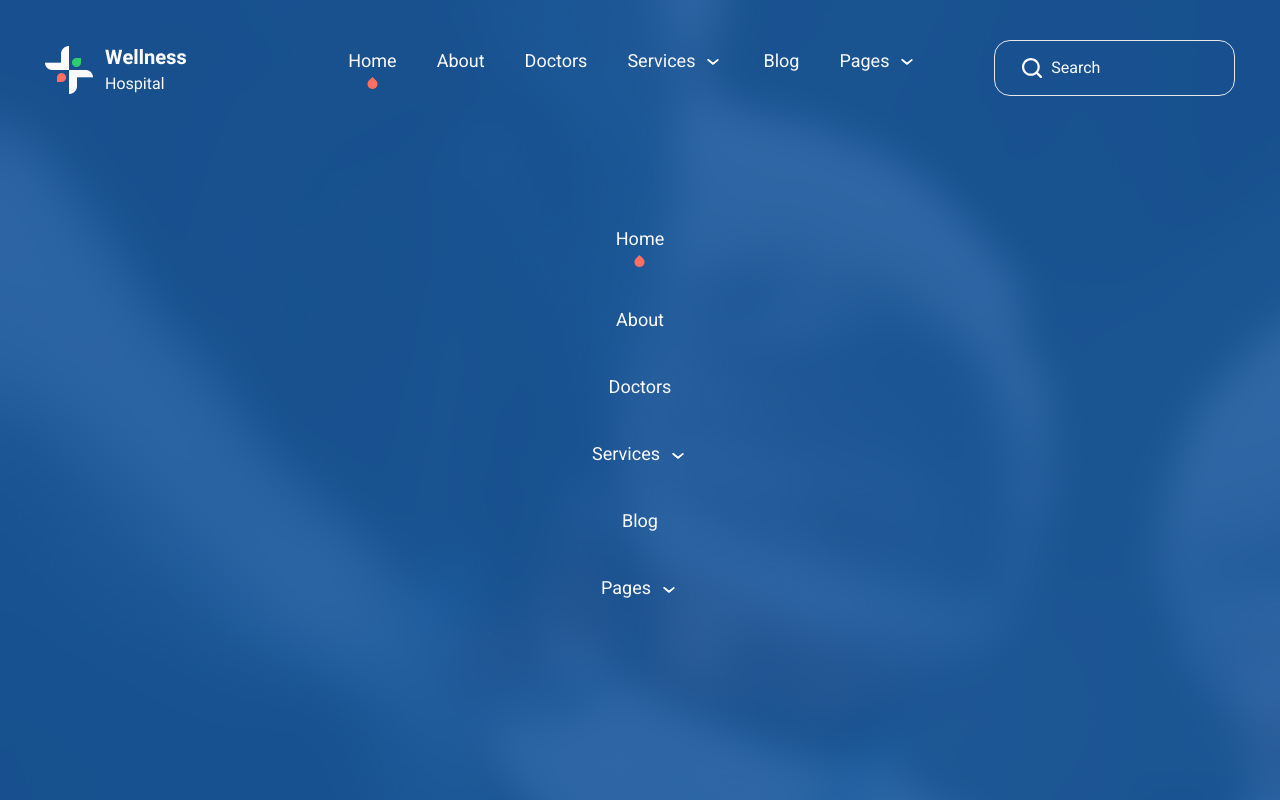
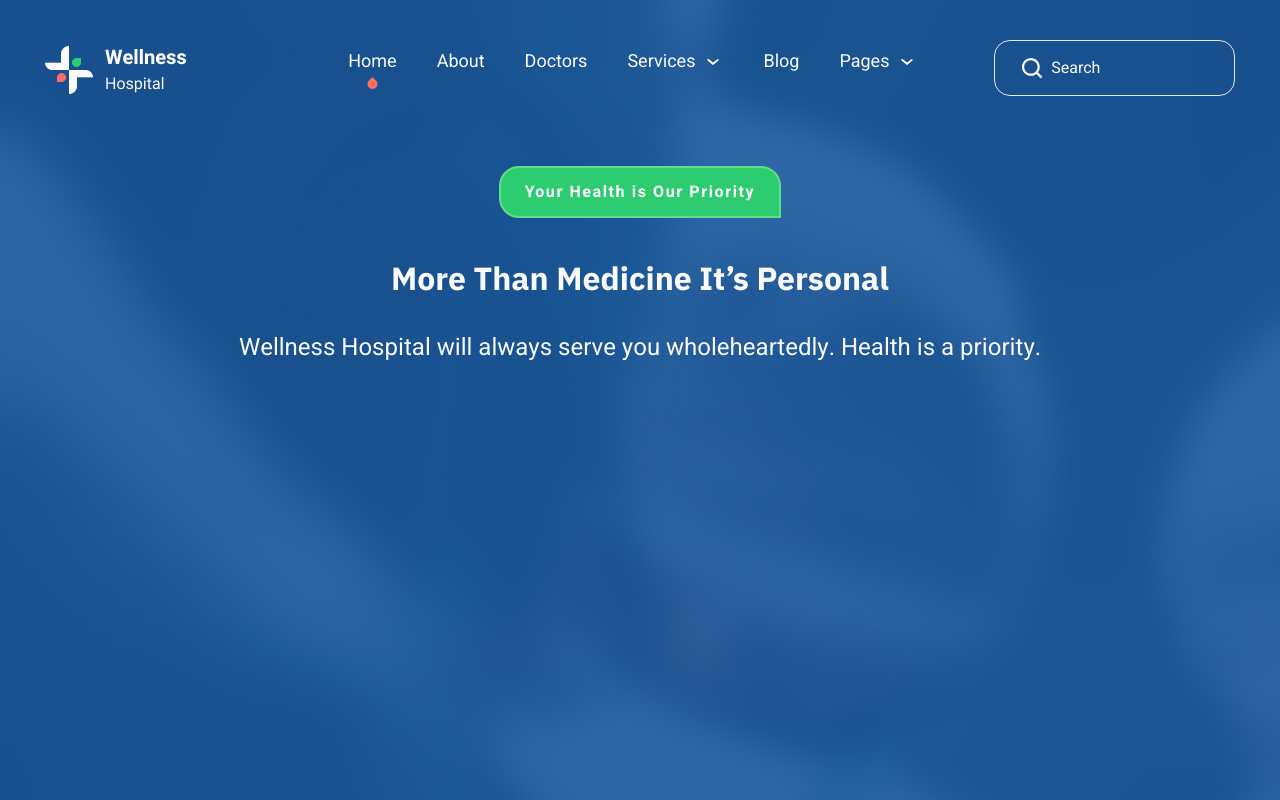
Before and after one commit to Aashman15/wellness-hospital, a React (Vite) app: page / in a window 1280 px wide. Shown: the top 800 px of the page. Built offline with nearby package versions, Linux system fonts and the light colour scheme.

Commit message:
working on hero section

```diff
--- a/src/App.jsx
+++ b/src/App.jsx
@@ -1,14 +1,20 @@
-import React from 'react';
+import React, { useContext } from 'react';
 import Navbar from './components/navbar/Navbar';
 import HeroSection from './sections/HeroSection';
+import Sections from './sections/Sections';
+import { AppContext } from './context/AppContext';
+import Menu from './components/Menu';
 
 const App = () => {
+  const { isMenuOpen } = useContext(AppContext);
+
   return (
     <>
       <div className="bg-nav-hero">
         <Navbar />
-        <HeroSection />
+        {isMenuOpen ? <Menu /> : <HeroSection />}
       </div>
+      {!isMenuOpen && <Sections />}
     </>
   );
 };
--- /dev/null
+++ b/src/components/NoRadiusOnRightBottomCorner.jsx
@@ -0,0 +1,17 @@
+import React from 'react';
+import { twMerge } from 'tailwind-merge';
+
+const NoRadiusOnRightBottomCorner = ({ text, className }) => {
+  return (
+    <div
+      className={twMerge(
+        'inline-block rounded-t-[20px] rounded-bl-[20px] border-2 border-green-light bg-green px-6 py-3 text-base font-bold tracking-widest text-gray-light',
+        className,
+      )}
+    >
+      <p>{text}</p>
+    </div>
+  );
+};
+
+export default NoRadiusOnRightBottomCorner;
--- a/src/components/navbar/MobileNavbar.jsx
+++ b/src/components/navbar/MobileNavbar.jsx
@@ -1,11 +1,15 @@
-import React from 'react';
+import React, { useContext } from 'react';
 import hamburgerUrl from '../../assets/icons/hamburger.svg';
+import closeUrl from '../../assets/icons/close.svg';
 import wellnessLogoUrl from '../../assets/images/wellness-logo.png';
 import { Link } from 'react-router-dom';
+import { AppContext } from '../../context/AppContext.jsx';
 
 const MobileNavbar = () => {
+  const { isMenuOpen, toggleIsMenuOpen } = useContext(AppContext);
+
   return (
-    <nav className="flex justify-between wrapper pt-[1.875rem] pb-[4.375rem] md:hidden">
+    <nav className="wrapper flex justify-between pb-[4.375rem] pt-[1.875rem] md:hidden">
       <Link to="/">
         <img
           src={wellnessLogoUrl}
@@ -14,14 +18,24 @@ const MobileNavbar = () => {
           alt="wellness logo"
         />
       </Link>
-      <Link to="/">
+      <Link onClick={toggleIsMenuOpen}>
+        {isMenuOpen ? (
           <img
-          className="w-12 h-12"
+            className="h-12 w-12"
+            src={closeUrl}
+            width="48"
+            height="48"
+            alt="close"
+          />
+        ) : (
+          <img
+            className="h-12 w-12"
             src={hamburgerUrl}
             width="48"
             height="48"
             alt="Hamburger"
           />
+        )}
       </Link>
     </nav>
   );
--- a/src/components/navbar/TabletNavbar.jsx
+++ b/src/components/navbar/TabletNavbar.jsx
@@ -1,14 +1,21 @@
-import React from 'react';
+import React, { useContext } from 'react';
 import hamburgerUrl from '../../assets/icons/hamburger.svg';
+import closeUrl from '../../assets/icons/close.svg';
 import wellnessLogoUrl from '../../assets/images/wellness-logo.png';
 import searchIconUrl from '../../assets/icons/search.svg';
 import { Link } from 'react-router-dom';
+import { AppContext } from '../../context/AppContext.jsx';
 
 const TabletNavbar = () => {
+  const { isMenuOpen, toggleIsMenuOpen } = useContext(AppContext);
   return (
-    <nav className="hidden md:flex justify-between items-center xl:hidden wrapper pt-[3.75rem] pb-[4.375rem]">
-      <Link to="/">
-        <img src={hamburgerUrl} width="48" height="48" alt="Hamburger" />
+    <nav className="wrapper hidden items-center justify-between pb-[4.375rem] pt-[3.75rem] md:flex xl:hidden">
+      <Link onClick={toggleIsMenuOpen}>
+        {isMenuOpen ? (
+          <img src={closeUrl} width="48" height="48" alt="Close" />
+        ) : (
+          <img src={hamburgerUrl} width="48" height="48" alt="Hamburger" />
+        )}
       </Link>
       <Link to="/">
         <img
--- /dev/null
+++ b/src/context/AppContext.jsx
@@ -0,0 +1,20 @@
+import { createContext, useState } from 'react';
+
+const AppContext = createContext();
+
+const AppContextProvider = ({ children }) => {
+  const [isMenuOpen, setIsMenuOpen] = useState(false);
+
+  const toggleIsMenuOpen = () => {
+    setIsMenuOpen(!isMenuOpen);
+  };
+
+  const value = {
+    isMenuOpen,
+    toggleIsMenuOpen,
+  };
+
+  return <AppContext.Provider value={value}>{children}</AppContext.Provider>;
+};
+
+export { AppContext, AppContextProvider };
--- a/src/main.jsx
+++ b/src/main.jsx
@@ -4,11 +4,14 @@ import './index.css';
 import App from './App.jsx';
 import React from 'react';
 import { BrowserRouter } from 'react-router';
+import { AppContextProvider } from './context/AppContext.jsx';
 
 createRoot(document.getElementById('root')).render(
   <StrictMode>
     <BrowserRouter>
-      <App />
+      <AppContextProvider>
+        <App />
+      </AppContextProvider>
     </BrowserRouter>
   </StrictMode>,
 );
--- a/src/sections/HeroSection.jsx
+++ b/src/sections/HeroSection.jsx
@@ -1,11 +1,19 @@
 import React from 'react';
 import Menu from '../components/Menu';
+import NoRadiusOnRightBottomCorner from '../components/NoRadiusOnRightBottomCorner';
 
 const HeroSection = () => {
   return (
-    <>
-      <Menu />
-    </>
+    <section className="wrapper h-screen text-center">
+      <NoRadiusOnRightBottomCorner text={'Your Health is Our Priority'} />
+      <h1 className="mb-7 mt-9 font-ibm text-4xl font-bold text-gray-light">
+        More Than Medicine It’s Personal
+      </h1>
+      <p className="text-xl tracking-normal text-gray-light">
+        Wellness Hospital will always serve you wholeheartedly. Health is a
+        priority.
+      </p>
+    </section>
   );
 };
 
--- a/src/sections/Sections.jsx
+++ b/src/sections/Sections.jsx
@@ -1,7 +1,7 @@
 import React from 'react';
 
 const Sections = () => {
-  return <div>Sections</div>;
+  return <div>This is other sections</div>;
 };
 
 export default Sections;
```
Also changed, not shown: src/assets/icons/close.svg (added). Lines whose indentation alone changed are shown as unchanged.
